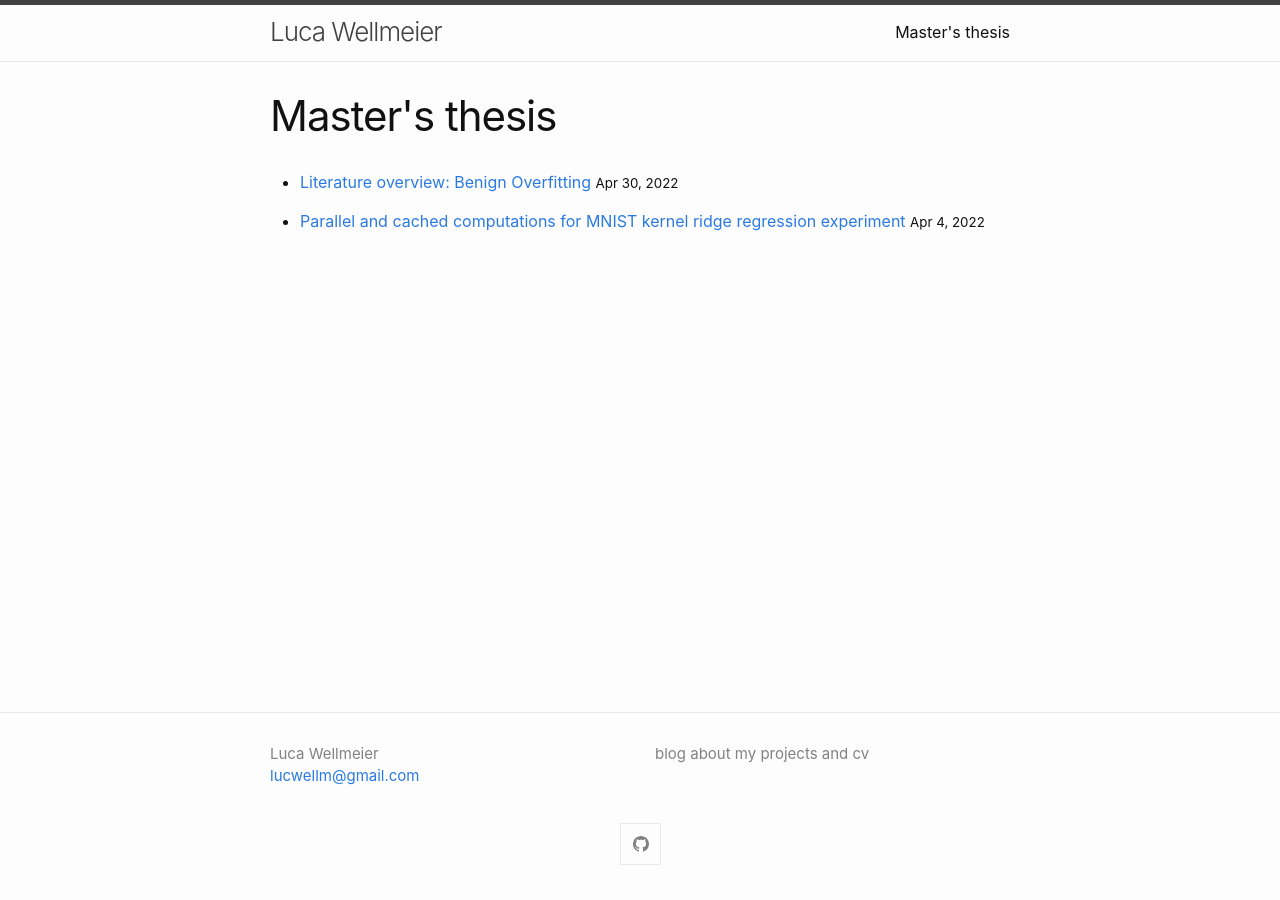
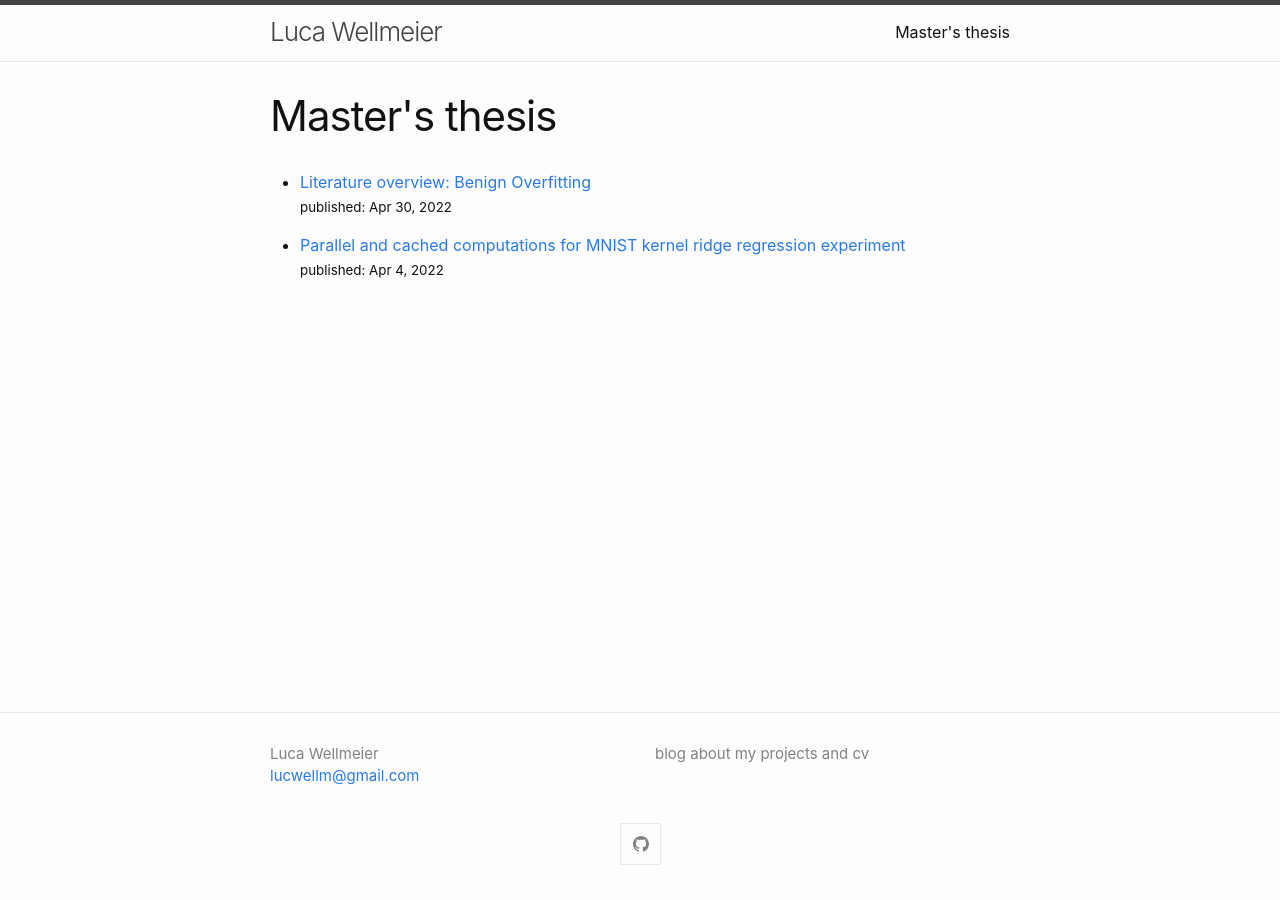
Before and after one commit to lucawellmeier/masters-thesis, a Jekyll site: the page built from docs/masters-thesis.md, in a window 1280 px wide. Built offline with Jekyll 4.4.1, drawn with Linux system fonts in a browser that asks for light colours; nearby versions of some CDN libraries.

Commit message:
add last edit date

```diff
--- a/docs/masters-thesis.md
+++ b/docs/masters-thesis.md
@@ -2,8 +2,9 @@
 layout: page
 title: Master's thesis
 permalink: /masters-thesis/
+
 ---
 
 {% for post in site.categories['masters-thesis'] %}
-{% if post.url %}- [{{ post.title }}]({{ post.url }}) <small>{{ post.date | date: site.minima.date_format }}</small>{% endif %}
+{% if post.url %}- [{{ post.title }}]({{ post.url }})<br><small>published: {{ post.date | date: site.minima.date_format }}{% if post.lastedit %}, last edit: {{ post.lastedit | date: site.minima.date_format }}{% endif %}</small> {% endif %}
 {% endfor %}
```
Also changed, not shown: docs/_posts/2022-04-30-literature-overview.md (+1 -0 lines).
